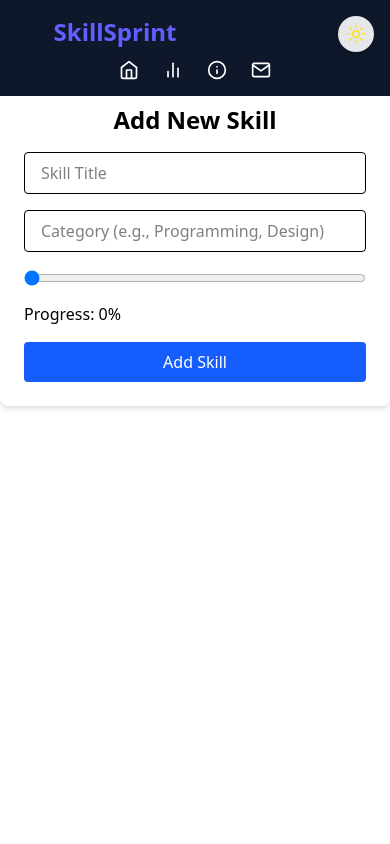
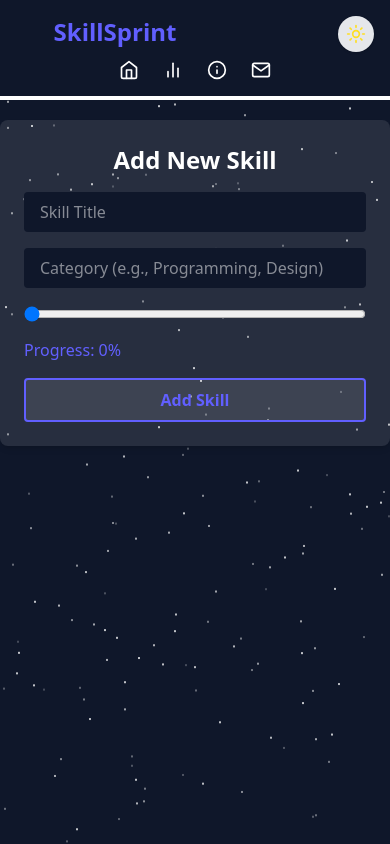
Before and after one commit to jalal1122/SkillSprint-Fluxxion-React-Js-Hackathon-Project, a React (Vite) app: page /add in a window 390 px wide. Built offline with nearby package versions, Linux system fonts and the light colour scheme.

Commit message:
feat: enhance theme management and UI consistency across components; implement localStorage for theme persistence and improve responsiveness in various pages

```diff
--- a/src/Components/ChartToggle.jsx
+++ b/src/Components/ChartToggle.jsx
@@ -1,5 +1,6 @@
-import React, { useState, useMemo } from "react";
+import React, { useState, useMemo, useContext } from "react";
 import { Bar, Pie } from "react-chartjs-2";
+import ThemeContext from "../Context/theme";
 import {
   Chart as ChartJS,
   ArcElement,
@@ -23,6 +24,9 @@ ChartJS.register(
 const ChartToggle = () => {
   const { skills } = useSkills();
   const [chartType, setChartType] = useState("bar");
+
+  const { textSwitch } =
+      useContext(ThemeContext);
 
   // ✅ Memoize label and data generation to avoid recalculating on every render
   const labels = useMemo(() => skills.map((skill) => skill.title), [skills]);
@@ -58,7 +62,7 @@ const ChartToggle = () => {
     plugins: {
       legend: {
         labels: {
-          color: "#374151",
+          color: "#000",
         },
       },
       tooltip: {
@@ -70,26 +74,26 @@ const ChartToggle = () => {
     scales: chartType === "bar"
       ? {
           x: {
-            ticks: { color: "#6b7280" },
-            grid: { color: "#37415120" },
+            ticks: { color: "#000" },
+            grid: { color: "#000" },
           },
           y: {
-            ticks: { color: "#6b7280" },
-            grid: { color: "#37415120" },
+            ticks: { color: "#000" },
+            grid: { color: "#000" },
           },
         }
       : undefined,
   }), [chartType]);
 
   return (
-    <div className="mt-6 bg-white dark:bg-zinc-800 rounded-lg p-4 shadow-md flex flex-col items-center">
+    <div className={`mt-6 bg-white/10 rounded-lg p-4 shadow-md flex flex-col items-center`}>
       <div className="flex justify-between items-center mb-4 w-3/4">
-        <h3 className="text-xl font-semibold text-gray-800 dark:text-white">
+        <h3 className={`text-xl font-semibold ${textSwitch}`}>
           Skill Progress Chart
         </h3>
         <button
           onClick={() => setChartType(chartType === "bar" ? "pie" : "bar")}
-          className="text-sm px-3 py-1 bg-blue-600 text-white rounded hover:bg-blue-700 transition"
+          className="text-sm px-3 py-1 bg-white/10 text-indigo-500 hover:text-white border-2 border-indigo-500 rounded hover:bg-indigo-500 transition"
         >
           Switch to {chartType === "bar" ? "Pie" : "Bar"}
         </button>
--- a/src/Components/DaySkyWithCoulds.jsx
+++ b/src/Components/DaySkyWithCoulds.jsx
@@ -3,7 +3,7 @@ import "./DaySkyWithCoulds.css"
 
 const DayScene = () => {
     return (
-      <div className="fixed top-0 left-0 right-0 bottom-0 -z-1 w-full h-screen bg-sky-300 overflow-hidden">
+      <div className="fixed inset-0 top-0 left-0 right-0 bottom-0 -z-1 w-full h-screen bg-sky-300 overflow-hidden">
         {/* Mountains */}
         <div className="absolute bottom-0 w-full h-40 bg-mountain z-10"></div>
 
--- a/src/Components/SkillCard.jsx
+++ b/src/Components/SkillCard.jsx
@@ -1,8 +1,12 @@
-import React, { useCallback } from 'react';
-import { useNavigate } from 'react-router-dom';
+import React, { useCallback, useContext } from "react";
+import { useNavigate } from "react-router-dom";
+import ThemeContext from "../Context/theme"; // Assuming you have a theme context
 
 const SkillCard = React.memo(({ skill }) => {
   const navigate = useNavigate();
+
+  const { theme, bgSwitch, textSwitch, fullBgSwitch } =
+    useContext(ThemeContext);
 
   const handleClick = useCallback(() => {
     navigate(`/skill/${skill.id}`);
@@ -13,11 +17,11 @@ const SkillCard = React.memo(({ skill }) => {
   return (
     <div
       onClick={handleClick}
-      className="cursor-pointer p-4 border rounded shadow hover:shadow-lg dark:bg-zinc-800 dark:text-white transition-shadow"
+      className={`bg-white/10 cursor-pointer p-4 rounded-lg shadow hover:shadow-lg transition-shadow`}
     >
-      <h3 className="text-xl font-semibold">{title}</h3>
-      <p className="text-zinc-500">{category}</p>
-      <p className="mt-2 font-medium">Progress: {progress}%</p>
+      <h3 className={`text-2xl font-semibold ${textSwitch}`}>{title}</h3>
+      <p className={`${theme === "dark" ? "text-black" : "text-white"}`}>{category}</p>
+      <p className="mt-2 font-medium text-indigo-500">Progress: {progress}%</p>
     </div>
   );
 });
--- a/src/Pages/AddSkill.jsx
+++ b/src/Pages/AddSkill.jsx
@@ -1,11 +1,17 @@
-import React, { useState, useCallback } from "react";
+import React, { useState, useCallback, useContext } from "react";
 import { useNavigate } from "react-router-dom";
 import { useSkills } from "../Context/skillContext";
 import { v4 as uuidv4 } from "uuid";
+import ThemeContext from "../Context/theme";
 
 const AddSkill = () => {
   const { addSkill } = useSkills();
   const navigate = useNavigate();
+
+  const { theme, textSwitch, fullBgSwitch } =
+    useContext(ThemeContext);
+
+  const inputBgSwitch = theme === "dark" ? "bg-[#0f172a]" : "bg-[#4a6073]";
 
   const [title, setTitle] = useState("");
   const [category, setCategory] = useState("");
@@ -30,15 +36,19 @@ const AddSkill = () => {
   );
 
   return (
-    <div className="max-w-md mx-auto p-6 bg-white dark:bg-zinc-800 rounded-lg shadow-md mt-20">
-      <h2 className="text-2xl font-bold mb-4 text-center">Add New Skill</h2>
+    <>
+      {fullBgSwitch}
+      <div
+        className={`max-w-md mx-auto p-6 bg-white/10 rounded-lg shadow-md mt-30`}
+      >
+        <h2 className={`text-2xl ${textSwitch} font-bold mb-4 text-center`}>Add New Skill</h2>
         <form onSubmit={handleSubmit} className="space-y-4">
           <input
             type="text"
             placeholder="Skill Title"
             value={title}
             onChange={(e) => setTitle(e.target.value)}
-          className="w-full px-4 py-2 border rounded dark:bg-zinc-700 dark:text-white"
+            className={`w-full px-4 py-2 outline-none rounded ${textSwitch} ${inputBgSwitch}`}
             required
           />
           <input
@@ -46,7 +56,7 @@ const AddSkill = () => {
             placeholder="Category (e.g., Programming, Design)"
             value={category}
             onChange={(e) => setCategory(e.target.value)}
-          className="w-full px-4 py-2 border rounded dark:bg-zinc-700 dark:text-white"
+            className={`w-full px-4 py-2 outline-none rounded ${textSwitch} ${inputBgSwitch}`}
             required
           />
           <input
@@ -57,15 +67,16 @@ const AddSkill = () => {
             onChange={(e) => setProgress(e.target.value)}
             className="w-full"
           />
-        <p>Progress: {progress}%</p>
+          <p className="text-indigo-500">Progress: {progress}%</p>
           <button
             type="submit"
-          className="w-full bg-blue-600 text-white px-4 py-2 rounded hover:bg-blue-700"
+            className="w-full bg-white/10 border-2 border-indigo-500 text-indigo-500 font-bold hover:text-white px-4 py-2 rounded hover:bg-indigo-500"
           >
             Add Skill
           </button>
         </form>
       </div>
+    </>
   );
 };
 
--- a/src/Pages/Contact.jsx
+++ b/src/Pages/Contact.jsx
@@ -18,8 +18,8 @@ const fadeUp = (delay = 0.2) => ({
 
 const Contact = () => {
   const [form, setForm] = useState({ name: "", email: "", message: "" });
-  const { theme, bgSwitch, textSwitch, fullBgSwitch } = useContext(ThemeContext);
-
+  const { theme, textSwitch, fullBgSwitch } =
+    useContext(ThemeContext);
 
   const handleChange = (e) =>
     setForm({ ...form, [e.target.name]: e.target.value });
@@ -49,18 +49,17 @@ const Contact = () => {
       ? "bg-white/10 border-zinc-700"
       : "bg-white/10 border-white/20";
 
-
   const inputBgSwitch = theme === "dark" ? "bg-[#0f172a]" : "bg-[#4a6073]";
 
-
   return (
+    <>
+      {fullBgSwitch}
       <div
-      className={`${bgSwitch} ${textSwitch} scroll-snap snap-y snap-mandatory h-screen overflow-y-scroll`}
+        className={`bg-transparent ${textSwitch} scroll-snap snap-y snap-mandatory h-screen overflow-y-scroll mt-7 `}
       >
-      {fullBgSwitch}
         {/* <DaySkyWithClouds /> */}
         <Parallax strength={300}>
-        <section className="snap-start h-screen flex flex-col justify-center items-center px-6 text-center relative z-10">
+          <section className="snap-start h-screen flex flex-col justify-center items-center px-6 text-center ">
             <motion.div
               initial="hidden"
               whileInView="visible"
@@ -114,8 +113,11 @@ const Contact = () => {
               </motion.form>
 
               <motion.div className="mt-8" variants={fadeUp(0.4)}>
-              <p className={` mb-3 flex justify-center items-center gap-2 ${textSwitch}`}>
-                <FaEnvelope className={`text-indigo-500 `} /> mjdevstudio@gmail.com
+                <p
+                  className={` mb-3 flex justify-center items-center gap-2 ${textSwitch}`}
+                >
+                  <FaEnvelope className={`text-indigo-500 `} />{" "}
+                  mjdevstudio@gmail.com
                 </p>
                 <div className="flex justify-center gap-6 text-2xl">
                   <a
@@ -145,6 +147,7 @@ const Contact = () => {
           </section>
         </Parallax>
       </div>
+    </>
   );
 };
 
--- a/src/Pages/Dashboard.jsx
+++ b/src/Pages/Dashboard.jsx
@@ -125,12 +125,13 @@ const Dashboard = () => {
   );
 
   return (
+    <>
+      {fullBgSwitch}
       <motion.div
-      className="max-w-6xl mx-auto px-4 py-10 mt-10 z-index-10"
+        className="max-w-6xl mx-auto px-4 py-10 mt-10 z-auto"
         initial="hidden"
         animate="visible"
       >
-      {fullBgSwitch}
         <motion.div
           className="flex justify-between items-center mb-8 "
           variants={fadeInUp}
@@ -193,6 +194,7 @@ const Dashboard = () => {
           </motion.div>
         </div>
       </motion.div>
+    </>
   );
 };
 
--- a/src/Pages/Explore.jsx
+++ b/src/Pages/Explore.jsx
@@ -1,22 +1,28 @@
-import React, { useMemo, Suspense } from "react";
+import React, { useMemo, Suspense, useContext } from "react";
 import { Link } from "react-router-dom";
 import SkillCard from "../components/SkillCard";
 import { useSkills } from "../Context/skillContext";
+import ThemeContext from "../Context/theme";
+
 const ChartToggle = React.lazy(() => import("../Components/ChartToggle")); // Lazy load
 
 const Explore = () => {
   const { skills } = useSkills();
 
+  const { theme, bgSwitch, textSwitch, fullBgSwitch } =
+    useContext(ThemeContext);
+
   // Memoize the skill list rendering
   const renderedSkills = useMemo(
-    () =>
-      skills.map((skill) => <SkillCard key={skill.id} skill={skill} />),
+    () => skills.map((skill) => <SkillCard key={skill.id} skill={skill} />),
     [skills]
   );
 
   return (
+    <>
+    {fullBgSwitch}
       <div className="max-w-6xl mx-auto px-4 py-8">
-      <h1 className="text-3xl font-bold mb-6 text-purple-700 dark:text-purple-300">
+        <h1 className="text-3xl font-bold mb-6 text-indigo-500">
           Your Skills
         </h1>
 
@@ -27,16 +33,19 @@ const Explore = () => {
         <Link
           to="/add"
           aria-label="Add new skill"
-        className="fixed bottom-6 right-6 bg-black text-white p-3 text-4xl rounded-b-full shadow-lg hover:bg-blue-700 transition-colors"
+          className="fixed bottom-6 right-6 bg-black text-indigo-500 hover:text-white p-3 text-4xl rounded-b-full shadow-lg hover:bg-indigo-500 transition-colors"
         >
           +
         </Link>
 
         {/* Lazy-loaded ChartToggle wrapped with Suspense */}
-      <Suspense fallback={<div className="text-center mt-8">Loading charts...</div>}>
+        <Suspense
+          fallback={<div className="text-center mt-8">Loading charts...</div>}
+        >
           <ChartToggle />
         </Suspense>
       </div>
+    </>
   );
 };
 
--- a/src/Pages/NotFound.jsx
+++ b/src/Pages/NotFound.jsx
@@ -1,31 +1,39 @@
 // pages/NotFound.jsx
-import React from 'react';
-import { Link } from 'react-router-dom';
-import { motion } from 'framer-motion';
+import React, { useContext } from "react";
+import { Link } from "react-router-dom";
+import { motion } from "framer-motion";
+import ThemeContext from "../Context/theme";
 
 const NotFound = () => {
+  const { theme, textSwitch, fullBgSwitch } = useContext(ThemeContext);
+
   return (
+    <>
+    {fullBgSwitch}
       <motion.div
-      className="min-h-screen flex flex-col justify-center items-center text-center px-4 dark:bg-black dark:text-white"
+        className="min-h-screen flex flex-col justify-center items-center text-center px-4"
         initial={{ opacity: 0 }}
         animate={{ opacity: 1 }}
       >
         <motion.h1
-        className="text-7xl font-bold mb-4"
+          className="text-7xl font-bold mb-4 text-indigo-500"
           initial={{ scale: 0.8 }}
           animate={{ scale: 1 }}
           transition={{ duration: 0.5 }}
         >
           404
         </motion.h1>
-      <p className="text-xl mb-4">Oops! The page you're looking for doesn't exist.</p>
+        <p className={`text-xl mb-4 ${textSwitch}`}>
+          Oops! The page you're looking for doesn't exist.
+        </p>
         <Link
           to="/"
-        className="px-4 py-2 bg-indigo-600 text-white rounded hover:bg-indigo-700 transition"
+          className="px-4 py-2 bg-white/10 text-indigo-500 border-2 border-indigo-500 hover:text-white rounded hover:bg-indigo-500 transition"
         >
           Go Back Home
         </Link>
       </motion.div>
+    </>
   );
 };
 
--- a/src/Pages/SkillDetail.jsx
+++ b/src/Pages/SkillDetail.jsx
@@ -1,5 +1,6 @@
 // pages/SkillDetail.jsx
-import React, { useMemo, useCallback, Suspense, lazy } from 'react';
+import React, { useMemo, useCallback, Suspense, lazy, useContext } from 'react';
+import ThemeContext from '../Context/theme';
 import { useParams, useNavigate } from 'react-router-dom';
 import { useSkills } from '../Context/skillContext';
 import { Chart as ChartJS, ArcElement, Tooltip, Legend } from 'chart.js';
@@ -13,6 +14,9 @@ const SkillDetail = () => {
   const { id } = useParams();
   const navigate = useNavigate();
   const { skills, updateSkillProgress } = useSkills();
+
+  const { theme, bgSwitch, textSwitch, fullBgSwitch } =
+        useContext(ThemeContext);
 
   // Find skill once
   const skill = useMemo(() => skills.find((s) => s.id === id), [skills, id]);
@@ -47,18 +51,21 @@ const SkillDetail = () => {
       {
         data: [skill.progress, 100 - skill.progress],
         backgroundColor: ['#10B981', '#E5E7EB'],
+
         borderWidth: 1,
       },
     ],
   }), [skill.progress]);
 
   return (
-    <div className="max-w-2xl mx-auto mt-20 p-6 bg-white dark:bg-zinc-800 rounded shadow-md">
-      <h2 className="text-2xl font-bold mb-2">{skill.title}</h2>
-      <p className="text-zinc-600 dark:text-zinc-300 mb-6">{skill.category}</p>
+    <>
+    {fullBgSwitch}
+    <div className="max-w-2xl mx-auto mt-30 p-6 bg-white/10 rounded shadow-md">
+      <h2 className={`text-2xl font-bold mb-2 ${textSwitch}`}>{skill.title}</h2>
+      <p className={`${theme === "dark" ? "text-black" : "text-white"} mb-6`}>{skill.category}</p>
 
       <div className="mb-6">
-        <label htmlFor="progress" className="block mb-2 font-medium">
+        <label htmlFor="progress" className="block mb-2 font-medium text-indigo-500">
           Progress: {skill.progress}%
         </label>
         <input
@@ -68,7 +75,7 @@ const SkillDetail = () => {
           max="100"
           value={skill.progress}
           onChange={handleChange}
-          className="w-full"
+          className="w-full text-indigo-500 bg-indigo-500"
         />
       </div>
 
@@ -77,7 +84,7 @@ const SkillDetail = () => {
           <Pie data={chartData} />
         </Suspense>
       </div>
-    </div>
+    </div></>
   );
 };
 
```
Also changed, not shown: src/App.jsx (+14 -3 lines), src/Components/SearchBar.jsx (deleted, +0 -17 lines). Lines whose indentation alone changed are shown as unchanged.
